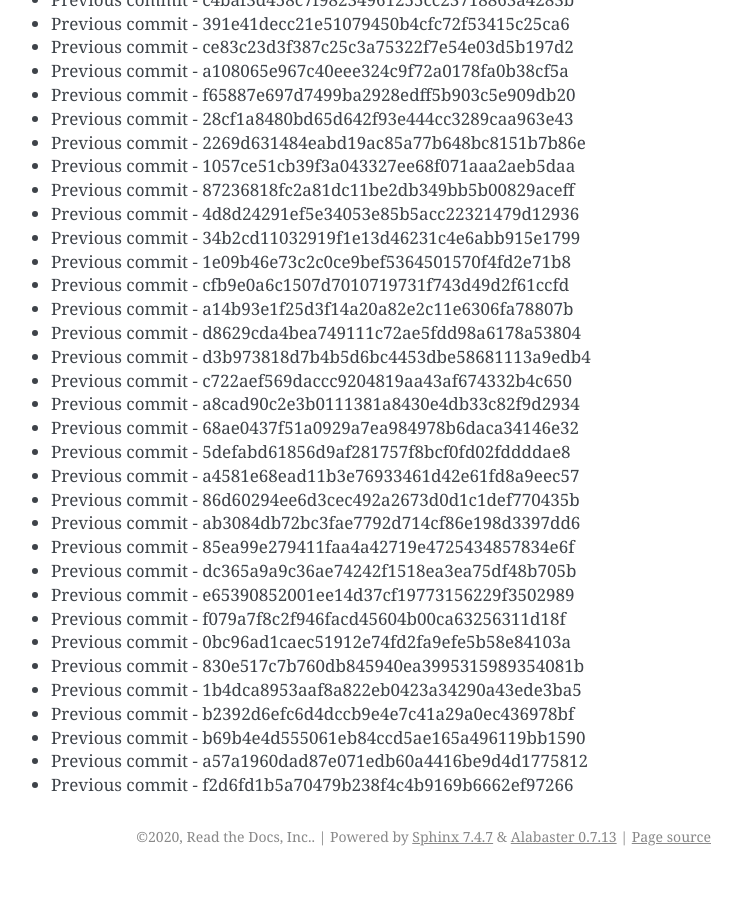
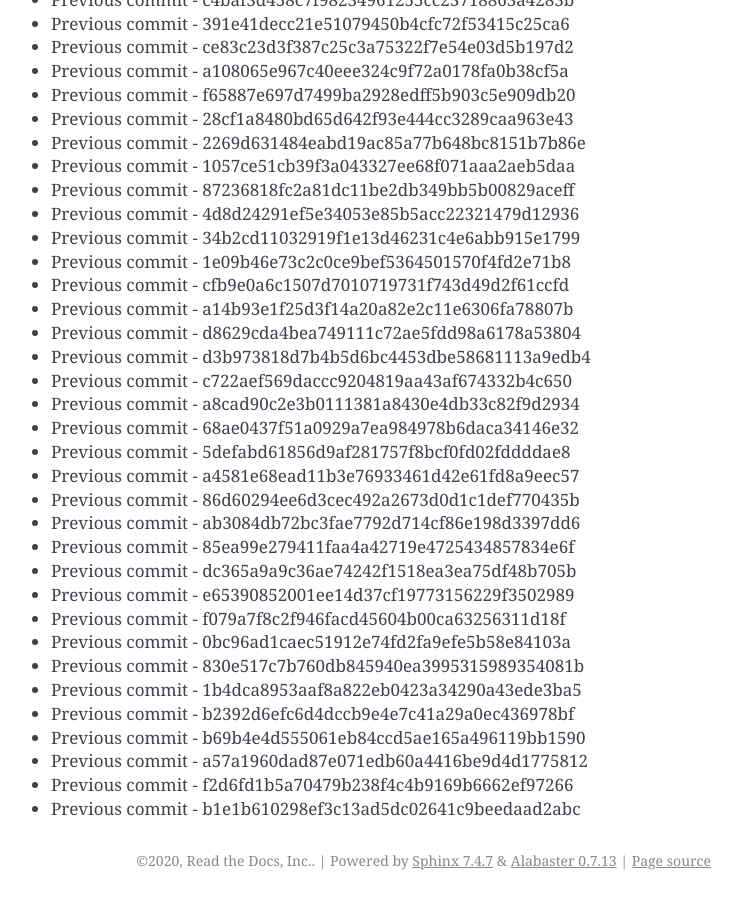
Before and after one commit to readthedocs/rtd-git-stresstest, a Sphinx documentation site: the page built from docs/updates.rst, in a window 1280 px wide and 900 px high, scrolled down 71499 px. Shown: the whole window, without its empty margins (399-1141 px from the left). Built offline with Sphinx 7.4.7, drawn with Linux system fonts in a browser that asks for light colours; before the commit the page ends 72375 px from its top, so only the background shows below that.

Commit message:
Generating commit from previous: b1e1b610298ef3c13ad5dc02641c9beedaad2abc

```diff
--- a/docs/updates.rst
+++ b/docs/updates.rst
@@ -3036,3 +3036,4 @@ It can be tested for any performance characteristics.
 * Previous commit - b69b4e4d555061eb84ccd5ae165a496119bb1590
 * Previous commit - a57a1960dad87e071edb60a4416be9d4d1775812
 * Previous commit - f2d6fd1b5a70479b238f4c4b9169b6662ef97266
+* Previous commit - b1e1b610298ef3c13ad5dc02641c9beedaad2abc
```
